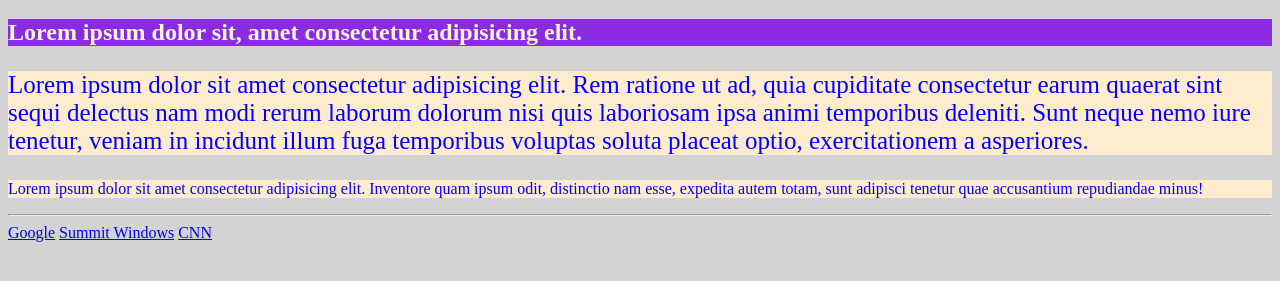
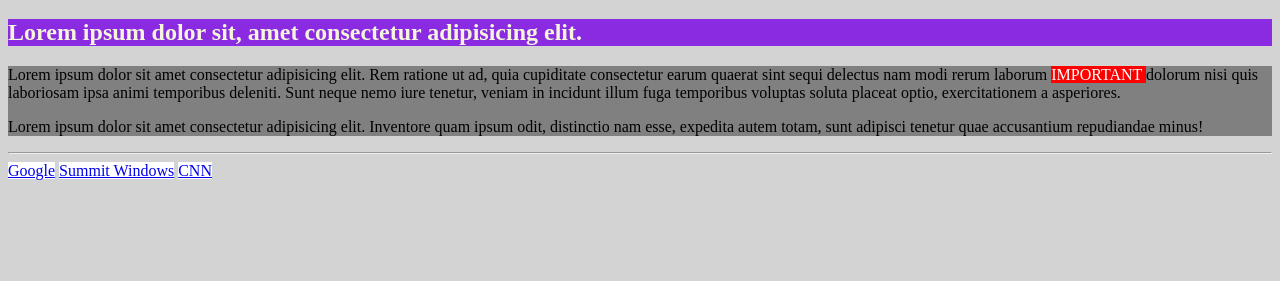
Before and after one commit to FoxtrotLowG/Project2, a plain HTML site: page index.html in a window 1280 px wide. Shown: the part 61-342 px from the top of the page. Drawn offline with Linux system fonts and the light colour scheme.

Commit message:
Add files via upload
Span vs Div

```diff
--- a/index.html
+++ b/index.html
@@ -4,7 +4,7 @@
     <title>Project 2</title>
     <meta charset="utf-8" />
 
-    <link rel="stylesheet" href="style.css">
+    <link rel="stylesheet" href="style.css" />
     <!-- <link rel="stylesheet" href="https://necolas.github.io/normalize.css/8.0.1/normalize.css"> -->
     <!-- <link rel="stylesheet" href="normalize.css"> -->
     <!-- <link rel="stylesheet" href="reset.css" /> -->
@@ -14,25 +14,27 @@
     <h1>Homepage</h1>
     <h2>Lorem ipsum dolor sit, amet consectetur adipisicing elit.</h2>
 
-    <p class="Para1">
+    <div class="content">
+      <p>
         Lorem ipsum dolor sit amet consectetur adipisicing elit. Rem ratione ut
-      ad, quia cupiditate consectetur earum quaerat sint sequi delectus nam modi
-      rerum laborum dolorum nisi quis laboriosam ipsa animi temporibus deleniti.
-      Sunt neque nemo iure tenetur, veniam in incidunt illum fuga temporibus
-      voluptas soluta placeat optio, exercitationem a asperiores.
+        ad, quia cupiditate consectetur earum quaerat sint sequi delectus nam
+        modi rerum laborum <span Class="important"> IMPORTANT </span> dolorum nisi quis laboriosam ipsa animi temporibus
+        deleniti. Sunt neque nemo iure tenetur, veniam in incidunt illum fuga
+        temporibus voluptas soluta placeat optio, exercitationem a asperiores.
       </p>
 
-    <p class="Para2">
+      <p>
         Lorem ipsum dolor sit amet consectetur adipisicing elit. Inventore quam
         ipsum odit, distinctio nam esse, expedita autem totam, sunt adipisci
         tenetur quae accusantium repudiandae minus!
       </p>
-
-
+    </div>
     <hr />
 
     <a href="https://www.google.com">Google</a>
     <a href="https://www.Summitwindowsanddoors.co.nz">Summit Windows</a>
     <a href="https://www.cnn.com">CNN</a>
+
+
   </body>
 </html>
--- a/style.css
+++ b/style.css
@@ -1,5 +1,5 @@
 body {
-  background-color: lightgrey
+  background-color: lightgrey;
 }
 
 h1 {
@@ -7,36 +7,21 @@ h1 {
   background-color: yellow;
 }
 
-h2{
-color: beige;
-background-color: blueviolet;
+h2 {
+  color: beige;
+  background-color: blueviolet;
+}
+
+a {
+  background-color: white;
 
 }
 
-.Para1 {
-  background-color: blanchedalmond;
-  color: blue;
-  font-size: 25px;
+.content {
+  background-color: gray;
 }
 
-.Para2 {
-  background-color: blanchedalmond;
-  color: blue;
+.important{
+    color: white;
+    background-color: red;
 }
-
-.Para3 {
-    background-color: rgb(158, 107, 31);
-    color: rgb(47, 235, 56);
-  }
-
-#googlelink {
-  color: white;
-  font-size: 25px;
-  background-color: rgb(153, 35, 35);
-}
-
-#Summit {
-    color: white;
-    font-size: 25px;
-    background-color: rgb(55, 20, 182);
-  }
```
Lines whose indentation alone changed are shown as unchanged.
